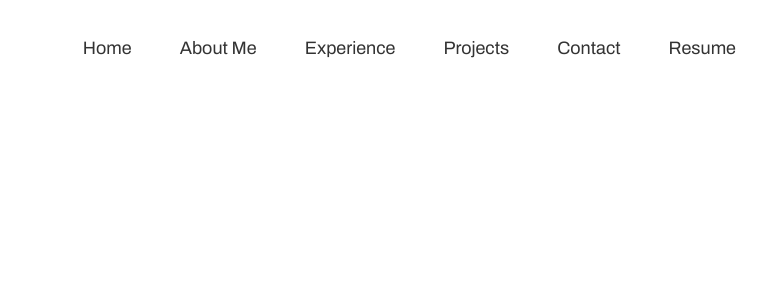
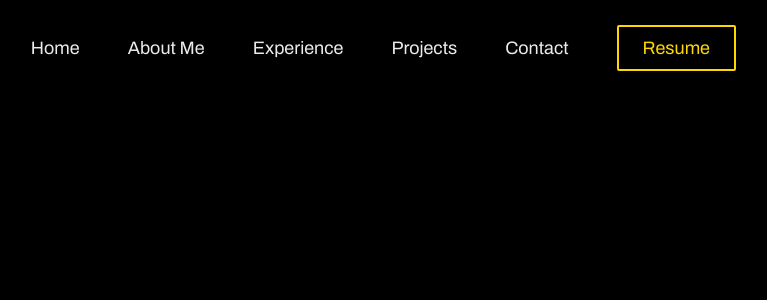
Before and after one commit to jrobles0717/My-Personal-Website, a React (Vite) app: page / in a window 1280 px wide. Shown: the top 300 px of the page, without its empty margins (496-1263 px from the left). Built offline with nearby package versions, Linux system fonts and the light colour scheme.

Commit message:
add cta to resume button

```diff
--- a/css/general.css
+++ b/css/general.css
@@ -79,7 +79,7 @@ body {
   line-height: 1;
   font-weight: 300;
   color: #555;
-  background-color: #fff;
+  background-color: #000;
 
   /* Only works if there is nothing absolutely positioned in relation to body */
   overflow-x: hidden;
--- a/css/style.css
+++ b/css/style.css
@@ -33,6 +33,8 @@ Large: 1.8
 
 - Accents:
 - Greys
+
+#e9ecef
 
 #888
 #767676 (lightest grey allowed on #fff)
@@ -88,7 +90,7 @@ Medium: 11px
 .main-nav-link:visited {
   display: inline-block;
   text-decoration: none;
-  color: #333;
+  color: #e9ecef;
   font-size: 1.8rem;
   font-weight: 400;
   transition: all 0.3s;
@@ -96,5 +98,21 @@ Medium: 11px
 
 .main-nav-link:hover,
 .main-nav-link:active {
-  color: #555;
+  color: #ced4da;
 }
+
+.main-nav-link-cta,
+.main-nav-link-cta:link,
+.main-nav-link-cta:visited {
+  padding: 1.2rem 2.4rem;
+  border: 2px solid #ffd700;
+  border-radius: 2px;
+  color: #ffd700;
+  /* background-image: linear-gradient(to top left, #4c4000, #fff7cc); */
+  /* background-image: linear-gradient(to top left, #ffd700, #fff7cc); */
+}
+
+.main-nav-link-cta:hover,
+.main-nav-link-cta:active {
+  transform: scale(1.05);
+}
--- a/src/components/MainNavigation.jsx
+++ b/src/components/MainNavigation.jsx
@@ -32,7 +32,11 @@ function MainNavigation() {
             </a>
           </li>
           <li>
-            <a className="main-nav-link" href="#resume" onClick={() => {}}>
+            <a
+              className="main-nav-link main-nav-link-cta"
+              href="#resume"
+              onClick={() => {}}
+            >
               Resume
             </a>
           </li>
```
